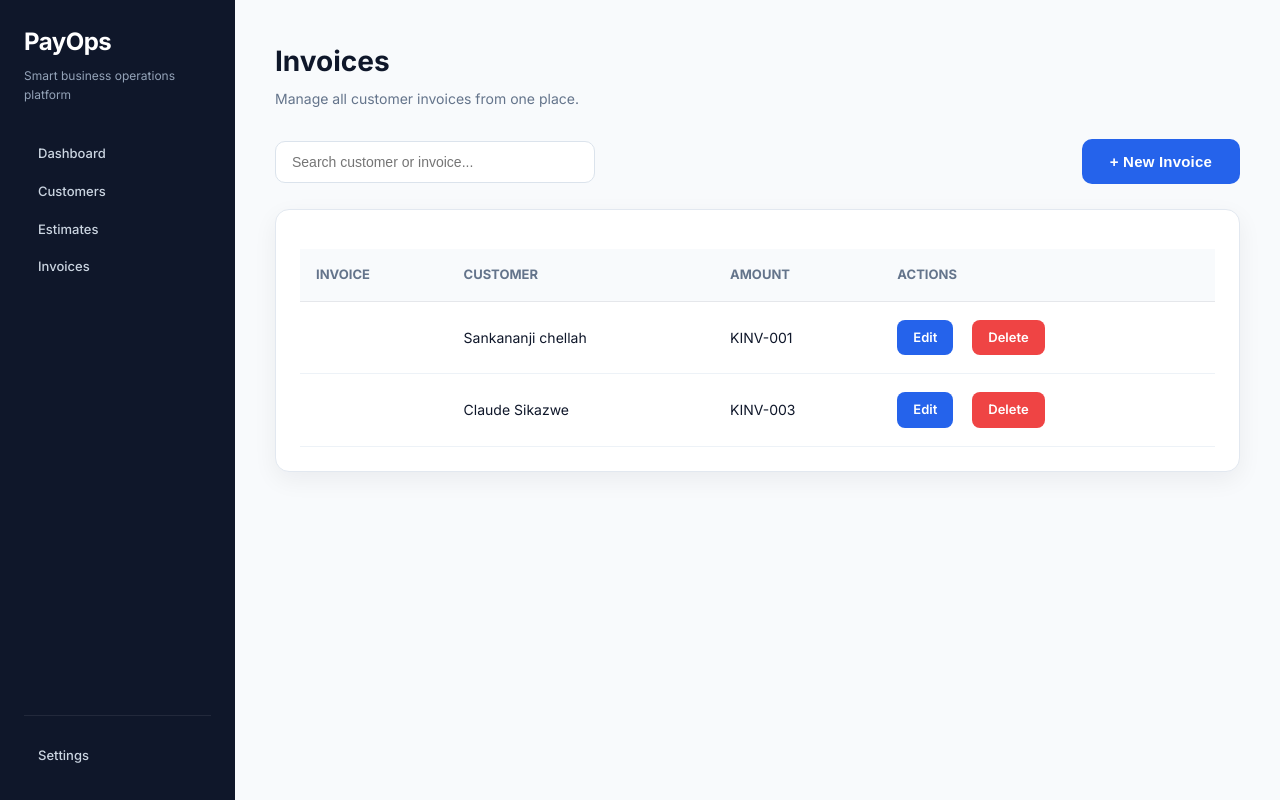
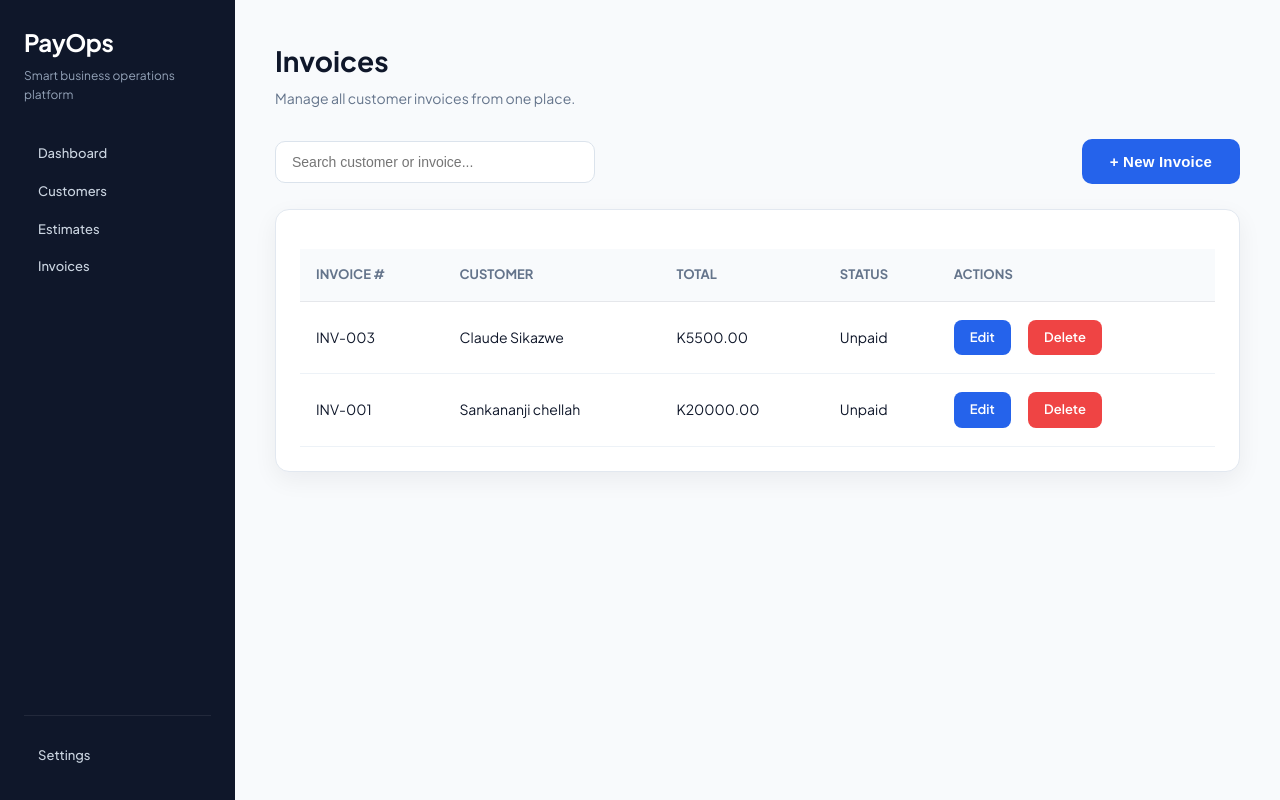
Before and after one commit to chellahchris-290/invoice-app, a Flask app: page /invoices in a window 1280 px wide. Run offline with Flask 3, Linux system fonts and the light colour scheme; data comes from the database, SQL or seed files in the repository; both versions use the stored data as it was after the commit.

Commit message:
Complete invoice schema migration

```diff
--- a/app.py
+++ b/app.py
@@ -28,7 +28,7 @@ def send_reminder(invoice_id):
     body = f"""
     Dear {invoice['customer']},
 
-    This is a friendly reminder that invoice #{invoice['invoice_number']} for ${invoice['amount']} is outstanding.
+    This is a friendly reminder that invoice #{invoice['invoice_number']} for ${invoice['grand_total']} is outstanding.
 
     Please make payment at your earliest convenience.
 
@@ -174,7 +174,16 @@ def invoices():
 
     cursor = connection.cursor()
 
-    cursor.execute("SELECT * FROM invoices")
+    cursor.execute("""
+    SELECT
+        id,
+        customer,
+        invoice_number,
+        grand_total,
+        status
+    FROM invoices
+    ORDER BY id DESC
+""")
 
     invoices = cursor.fetchall()
 
@@ -212,9 +221,17 @@ def edit_invoice(id):
     cursor = connection.cursor()
 
     cursor.execute(
-        "SELECT id, customer, invoice_number, amount FROM invoices WHERE id=?",
-        (id,)
-    )
+    """
+    SELECT
+        id,
+        customer,
+        invoice_number,
+        grand_total
+    FROM invoices
+    WHERE id = ?
+    """,
+    (id,)
+)
 
     invoice = cursor.fetchone()
     connection.close()
@@ -225,16 +242,28 @@ def update_invoice(id):
 
     customer = request.form["customer"]
     invoice_number = request.form["invoice_number"]
-    amount = request.form["amount"]
+    amount = float(request.form["amount"])
 
     connection = sqlite3.connect("invoices.db")
     cursor = connection.cursor()
 
     cursor.execute("""
         UPDATE invoices
-        SET customer=?, invoice_number=?, amount=?
-        WHERE id=?
-    """, (customer, invoice_number, amount, id))
+        SET
+            customer = ?,
+            invoice_number = ?,
+            subtotal = ?,
+            tax_amount = ?,
+            grand_total = ?
+        WHERE id = ?
+    """, (
+        customer,
+        invoice_number,
+        amount,
+        0,
+        amount,
+        id
+    ))
 
     connection.commit()
     connection.close()
--- a/static/style.css
+++ b/static/style.css
@@ -48,7 +48,7 @@
 
 body{
 
-    font-family:'Inter',sans-serif;
+    font-family: "Plus Jakarta Sans", sans-serif;
 
     background:var(--background);
 
--- a/templates/base.html
+++ b/templates/base.html
@@ -17,8 +17,8 @@
           href="https://fonts.gstatic.com"
           crossorigin>
 
-    <link href="https://fonts.googleapis.com/css2?family=Inter:wght@300;400;500;600;700&display=swap"
-          rel="stylesheet">
+    <link href="https://fonts.googleapis.com/css2?family=Plus+Jakarta+Sans:wght@300;400;500;600;700;800&display=swap"
+      rel="stylesheet">
 
     <link rel="stylesheet"
           href="{{ url_for('static', filename='style.css') }}">
--- a/templates/invoices.html
+++ b/templates/invoices.html
@@ -40,11 +40,13 @@ Invoices - InvoiceFlow
 
 <tr>
 
-<th>Invoice</th>
+<th>Invoice #</th>
 
 <th>Customer</th>
 
-<th>Amount</th>
+<th>Total</th>
+
+<th>Status</th>
 
 <th>Actions</th>
 
@@ -62,23 +64,21 @@ Invoices - InvoiceFlow
 
     <td>{{ invoice[1] }}</td>
 
-<td>K{{ invoice[3] }}</td>
+    <td>K{{ "%.2f"|format(invoice[3]) }}</td>
+
+    <td>{{ invoice[4] }}</td>
 
     <td>
 
         <a class="edit-btn"
            href="/edit/{{ invoice[0] }}">
-
             Edit
-
         </a>
 
         <a class="delete-btn"
            href="/delete/{{ invoice[0] }}"
            onclick="return confirm('Delete this invoice?')">
-
             Delete
-
         </a>
 
     </td>
```
Also changed, not shown: invoices.db. Lines whose indentation alone changed are shown as unchanged.
